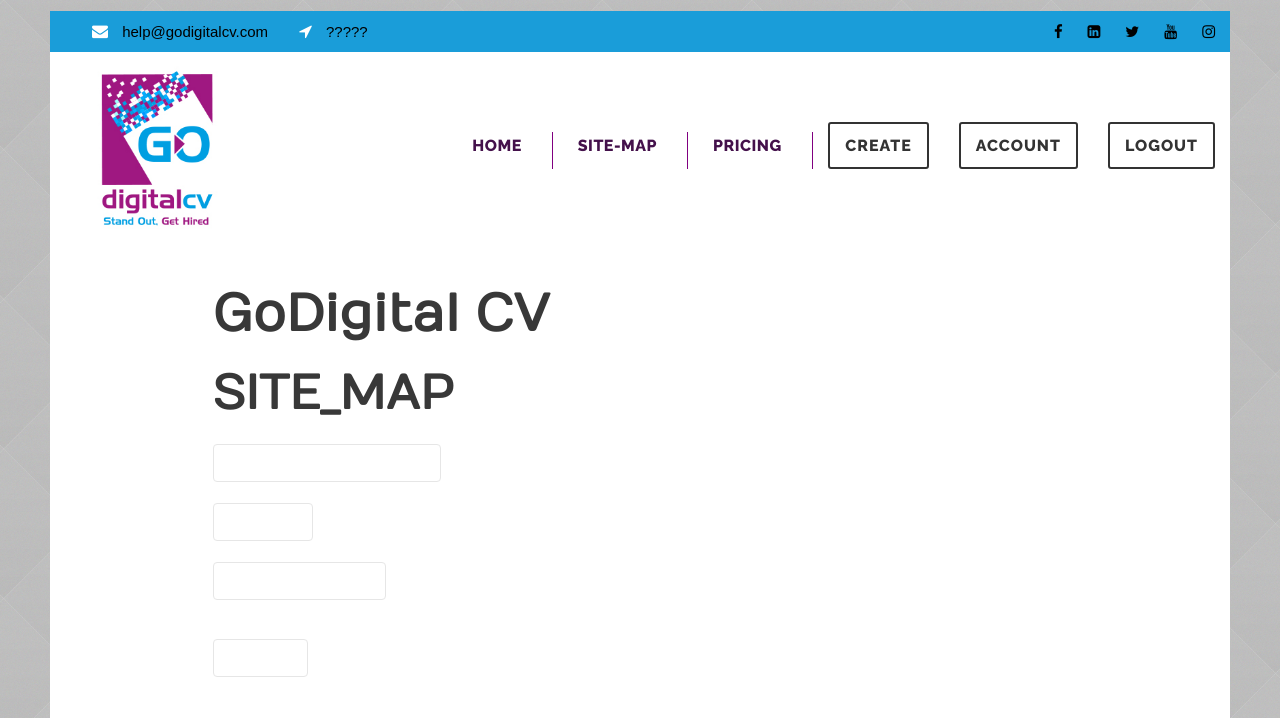
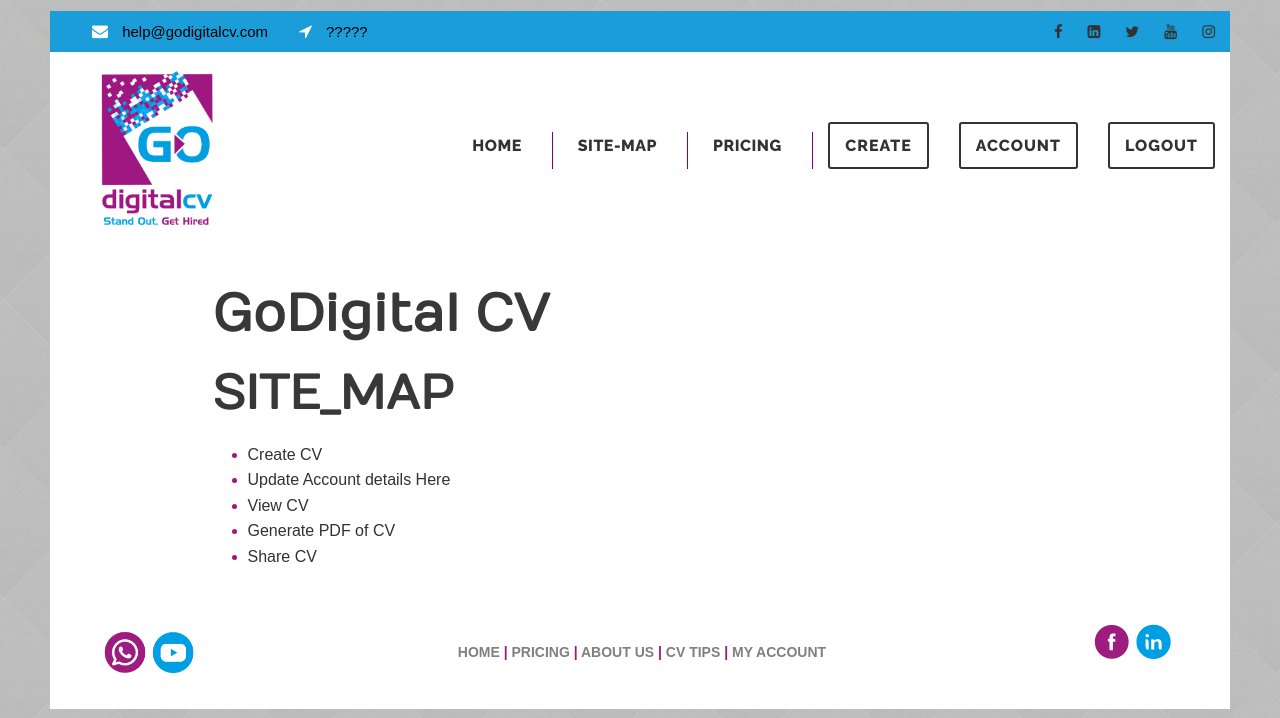
Before and after one commit to GoDigitalCV/GDCV, a Flask app: page /sitemap in a window 1280 px wide. Shown: the top 718 px of the page. Run offline with Flask 2, Linux system fonts and the light colour scheme; a user stored in the database is signed in; some libraries are stand-ins or nearby versions.

Commit message:
include sitemap

```diff
--- a/resume/static/main.css
+++ b/resume/static/main.css
@@ -45,6 +45,16 @@
 
 .article-title {
   color: #444444;
+}
+
+/* Main Link Color */
+
+.infinite-body a {
+  color: #323232 !important;
+}
+
+.infinite-body a:hover {
+  color: #428bca !important;
 }
 
 a.article-title:hover {
--- a/resume/templates/sitemap.html
+++ b/resume/templates/sitemap.html
@@ -4,35 +4,19 @@
 <h2>SITE_MAP</h2>
 <div>
   {% if current_user.is_authenticated %}
-  <a href="/accounts" class="btn btn-outline-warning" style="float: left"
-    >Update Account details Here</a
-  >
-  <br />
-  <br />
-  <br />
-  <a href="/resume/new" class="btn btn-outline-danger" style="float: left"
-    >Create CV</a
-  >
-  <br />
-  <br />
-  <br />
-  <a href="/download" class="btn btn-outline-success" style="float: center"
-    >Generate PDF of CV</a
-  >
-  <br />
-  <br />
-  <br />
-  <a href="/share" class="btn btn-outline-info" style="float: center"
-    >Share CV</a
-  >
+  <ul>
+    <li><a href="/resume/new">Create CV</a></li>
+    <li><a href="/accounts">Update Account details Here</a></li>
+    <li><a href="/resume">View CV</li>
+    <li><a href="/download">Generate PDF of CV</a></li>
+    <li><a href="/share">Share CV</a></li>
+  </ul>
 
   {% else %}
-  <a href="/login" class="btn btn-outline-success" style="float: left"
-    >Login to Continue</a
-  >
-  <a href="/register" class="btn btn-outline-info" style="float: right"
-    >Register Here
-  </a>
+  <ul>
+    <li><a href="/login">Login to Continue</a></li>
+    <li><a href="/register">Register Here</a></li>
+  </ul>
 
   {% endif %}
 </div>
```
